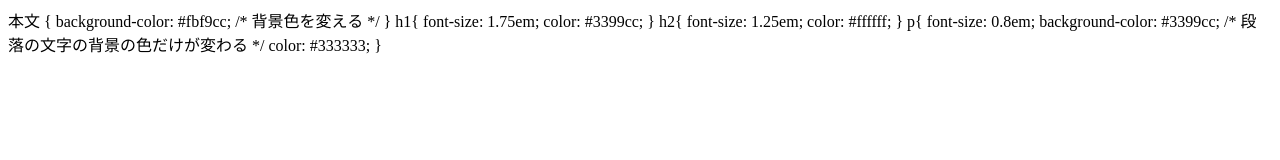
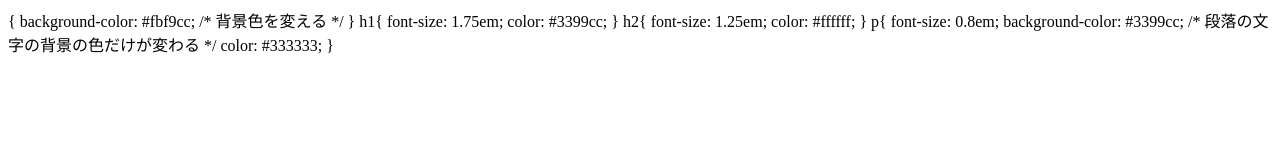
Before and after one commit to yukito1027/2016web1-4, a plain HTML site: page index.html in a window 1280 px wide. Drawn offline with Linux system fonts and the light colour scheme.

Commit message:
Update index.html

```diff
--- a/index.html
+++ b/index.html
@@ -2,9 +2,7 @@
 <head>
 <title>タイトル</title>
 </head>
-<body>
-本文
-{
+<body>{
     background-color: #fbf9cc; /* 背景色を変える */
 }
 h1{
```
